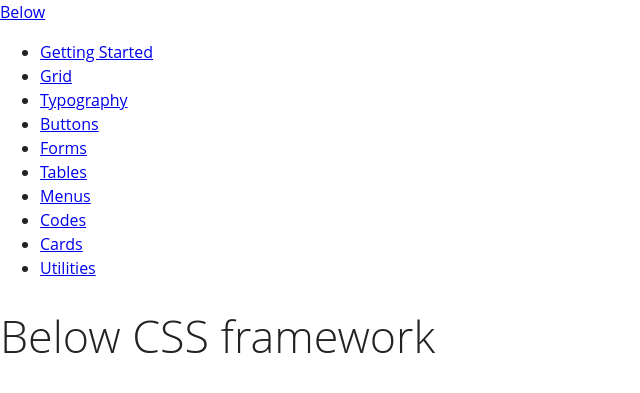
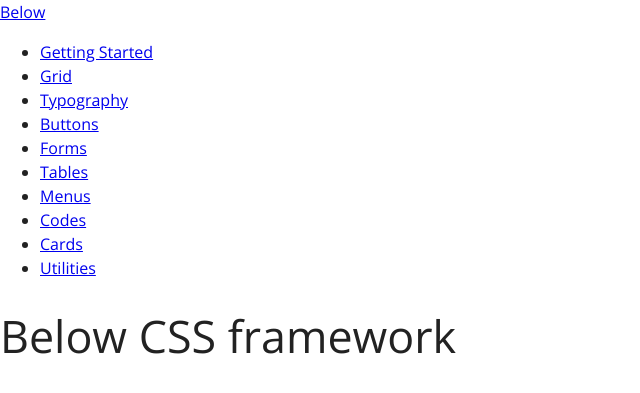
Before and after one commit to innusource/below, a Jekyll site: the page built from index.html, in a window 1280 px wide. Shown: the top 393 px of the page, without its empty margins (0-640 px from the left). Built offline with Jekyll 4.4.1, drawn with Linux system fonts in a browser that asks for light colours.

Commit message:
Open Sans

```diff
--- a/_includes/head.html
+++ b/_includes/head.html
@@ -1,3 +1,4 @@
 <title>{{ site.title }}</title>
 <link rel="stylesheet" href="{{ site.url }}/assets/css/below.css">
 <link rel="stylesheet" href="{{ site.url }}/assets/css/docs.css">
+<link href="https://fonts.googleapis.com/css?family=Open+Sans:300,400,600,700" rel="stylesheet">
```
